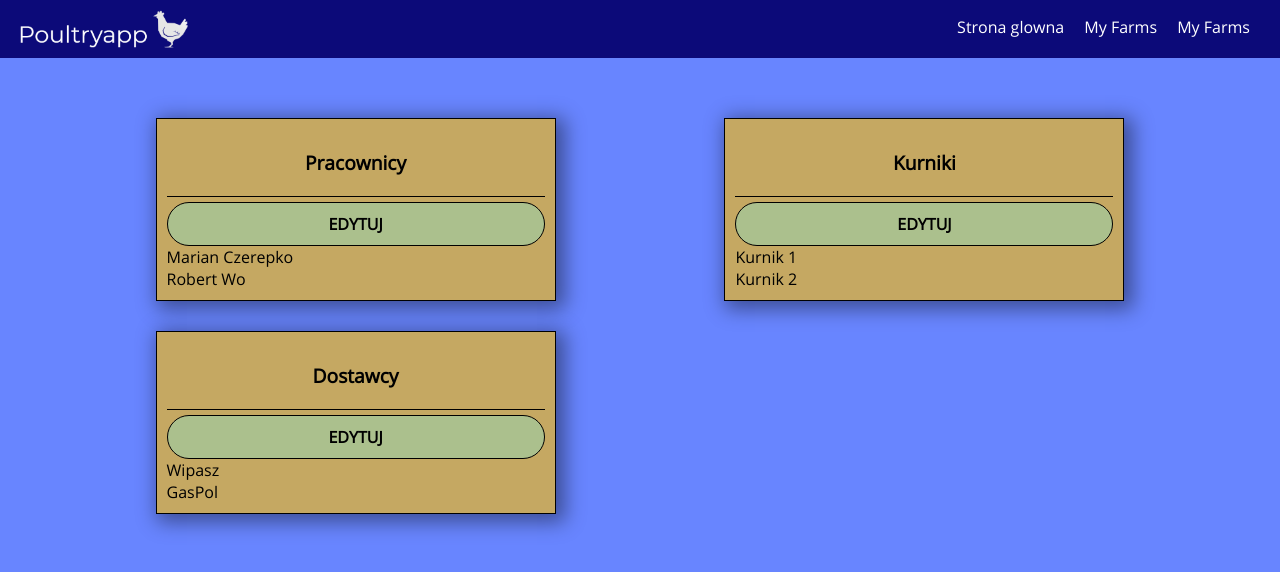
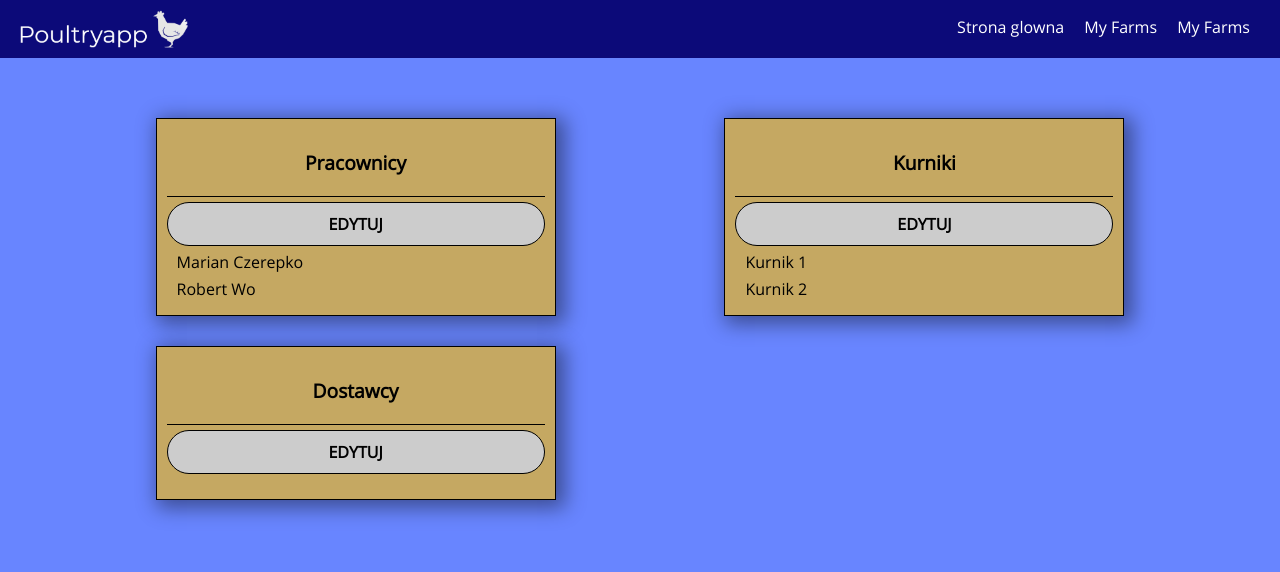
Before and after one commit to Wojtach/PoultryApp, a React (Create React App) app: page / in a window 1280 px wide. Shown: the top 572 px of the page. Built offline with nearby package versions, Linux system fonts and the light colour scheme.

Commit message:
Add new styles for button

```diff
--- a/src/components/FarmDetailsList/FarmDetailsList.js
+++ b/src/components/FarmDetailsList/FarmDetailsList.js
@@ -7,17 +7,17 @@ import Button from '../UI/Buttons/Button/Button';
 const farmDetailsList = (props) => {
 
     const farmDetail = props.arr.map(item => {
-        return <li key={item.id}>{item.lastname ? `${item.name} ${item.lastname}` : item.name}
-            <Button edit btnType='Minus' size='S' /></li>
+        return <li className={classes.ListItem} key={item.id}>{item.lastname ? `${item.name} ${item.lastname}` : item.name}
+            <Button edit btnType='Danger' size='S' btnSign='Minus' editmode={props.edit} /></li>
     });
 
     return (
         <SectionContainer headerText={props.name}>
-            <Button border btnType='Success'>Edytuj</Button>
+            <Button clicked={props.click} border btnType='Normal'>Edytuj</Button>
             <ul>
                 {farmDetail}
             </ul>
-            <Button edit btnType='Plus' size='L' editmode={false} />
+            <div className={classes.PlusContainer}><Button edit btnType='Success' btnSign='Plus' size='L' editmode={props.edit} /></div>
         </SectionContainer>
     );
 }
--- a/src/components/FarmDetailsList/FarmDetailsList.module.css
+++ b/src/components/FarmDetailsList/FarmDetailsList.module.css
@@ -1,5 +1,11 @@
-.FarmDetailsList {
-    background-color: rgba(0,0,0, 0.8);
-    width: 100%;
-    grid-column: 3/4;
+.PlusContainer {
+   position: absolute;
+   top: 20px;
+   right: 8px;
 }
+
+.ListItem {
+    margin: 5px 10px;
+    display: flex;
+    justify-content: space-between;
+}
--- a/src/components/SectionContainer/SectionContainer.module.css
+++ b/src/components/SectionContainer/SectionContainer.module.css
@@ -11,6 +11,7 @@
     max-width: 400px;
     border: 1px solid black;
     box-shadow: 5px 4px 19px 4px rgba(0,0,0,0.42);
+    position: relative;
 }
 
 .SectionHeader {
--- a/src/components/UI/Buttons/Button/Button.js
+++ b/src/components/UI/Buttons/Button/Button.js
@@ -6,7 +6,7 @@ const button = (props) => {
     let btnClasses = [classes.Button, classes[props.btnType]];
 
     if (props.edit) {
-        btnClasses = [classes.RoundButton, classes[props.btnType], classes[props.size]];
+        btnClasses = [classes.RoundButton, classes[props.btnSign], classes[props.btnType], classes[props.size]];
         if (props.editmode) {
             btnClasses.push(classes.RoundButtonOn)
         }
--- a/src/components/UI/Buttons/Button/Button.module.css
+++ b/src/components/UI/Buttons/Button/Button.module.css
@@ -25,7 +25,7 @@
 }
 
 .Success {
-    background-color: #abc08d;
+    background-color: #8bc934e8;
 
 }
 
@@ -54,8 +54,7 @@
 .RoundButton {
      margin: 0 8px;
      cursor: pointer;
-	 border: 2px solid lightgrey;
-	 background-color: #fff;
+	 border: 1px solid black;
 	 height: 2.5em;
 	 width: 2.5em;
      border-radius: 99px;
@@ -79,10 +78,11 @@
 .Plus, .Minus {
     position: relative;
 }
- .Plus:after, .Plus:before {
+
+ .Plus:after, .Plus:before, .Minus:after {
 	 content: "";
 	 display: block;
-	 background-color: grey;
+	 background-color: #333;
 	 position: absolute;
 	 top: 50%;
 	 left: 50%;
@@ -92,7 +92,7 @@
 	 height: 1em;
 	 width: 0.2em;
 }
- .Plus:after {
+ .Plus:after, .Minus:after {
 	 height: 0.2em;
 	 width: 1em;
 }
--- a/src/containers/FarmDetails/FarmDetails.js
+++ b/src/containers/FarmDetails/FarmDetails.js
@@ -7,7 +7,7 @@ class FarmDetails extends Component {
     state = {
         edit: {
             workers: false,
-            halls: true,
+            halls: false,
             delivers: false
         },
         workers: [
@@ -34,21 +34,41 @@ class FarmDetails extends Component {
         ],
         delivers: [
             {
-                name: 'Wipasz',
-                id: '23sfsd3ee3ss2'
+                // name: 'Wipasz',
+                // id: '23sfsd3ee3ss2'
             },
             {
-                name: 'GasPol',
-                id: '23sfs22d33ssww2'
+                // name: 'GasPol',
+                // id: '23sfs22d33ssww2'
             },
         ]
     }
+
+    handleEditMode = (type) => {
+        console.log(type);
+        this.setState(prevState => ({
+            edit: {
+                ...prevState.edit,
+                [type]: !prevState.edit[type]
+            }
+        }))
+    }
+
     render() {
         return (
             <div className='grid'>
-                <FarmDetailsList name='Pracownicy' arr={this.state.workers} edit={this.state.edit.workers} />
-                <FarmDetailsList name='Kurniki' arr={this.state.halls} edit={this.state.edit.halls} />
-                <FarmDetailsList name='Dostawcy' arr={this.state.delivers} edit={this.state.edit.delivers} />
+                <FarmDetailsList name='Pracownicy'
+                    click={() => this.handleEditMode('workers')}
+                    arr={this.state.workers}
+                    edit={this.state.edit.workers} />
+                <FarmDetailsList name='Kurniki'
+                    click={() => this.handleEditMode('halls')}
+                    arr={this.state.halls}
+                    edit={this.state.edit.halls} />
+                <FarmDetailsList name='Dostawcy'
+                    click={() => this.handleEditMode('delivers')}
+                    arr={this.state.delivers}
+                    edit={this.state.edit.delivers} />
             </div>
         );
     }
--- a/src/index.css
+++ b/src/index.css
@@ -37,3 +37,5 @@ body {
     grid-template-columns: repeat(9, 1fr);
   }
 }
+
+button:focus { outline: none; }
```
